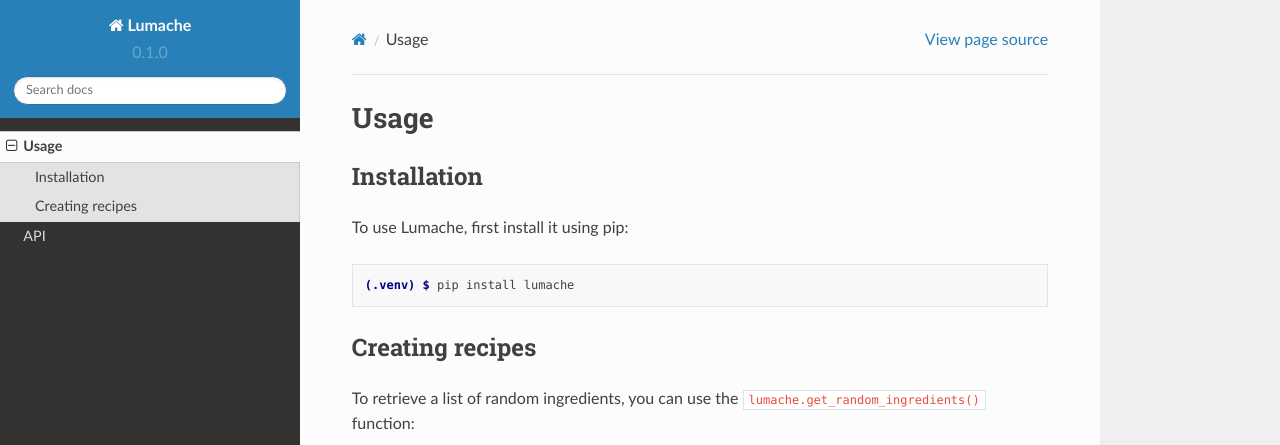
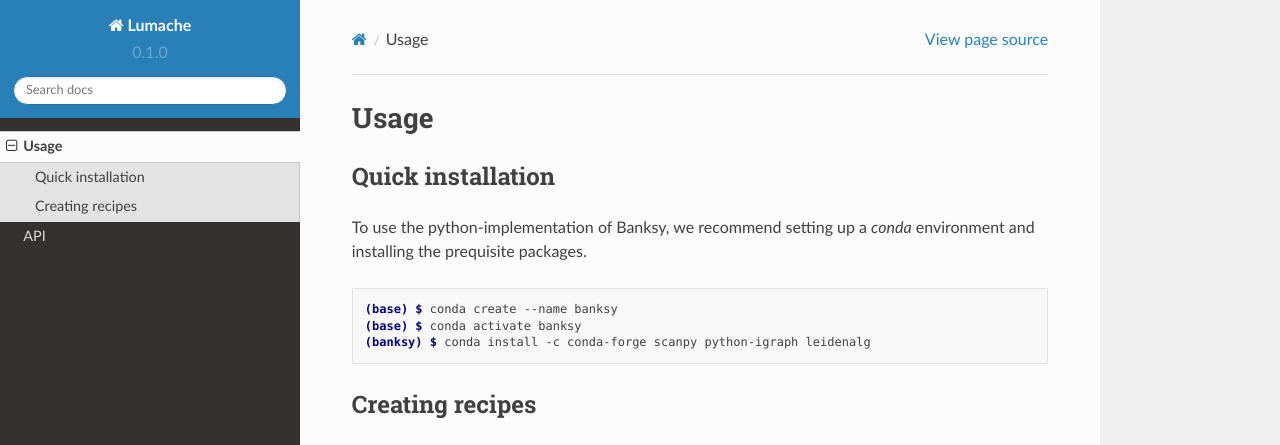
Before and after one commit to yifei-1021/read-the-docs, a Sphinx documentation site: the page built from docs/source/usage.rst, in a window 1280 px wide and 1153 px high. Shown: the top 445 px of the window. Built offline with Sphinx 7.4.7 and the Read the Docs theme 2.0.0, drawn with Linux system fonts in a browser that asks for light colours.

Commit message:
Update usage.rst

```diff
--- a/docs/source/usage.rst
+++ b/docs/source/usage.rst
@@ -3,14 +3,16 @@ Usage
 
 .. _installation:
 
-Installation
+Quick installation
 ------------
 
-To use Lumache, first install it using pip:
+To use the python-implementation of Banksy, we recommend setting up a `conda` environment and installing the prequisite packages.
 
 .. code-block:: console
 
-   (.venv) $ pip install lumache
+   (base) $ conda create --name banksy
+   (base) $ conda activate banksy
+   (banksy) $ conda install -c conda-forge scanpy python-igraph leidenalg
 
 Creating recipes
 ----------------
```
